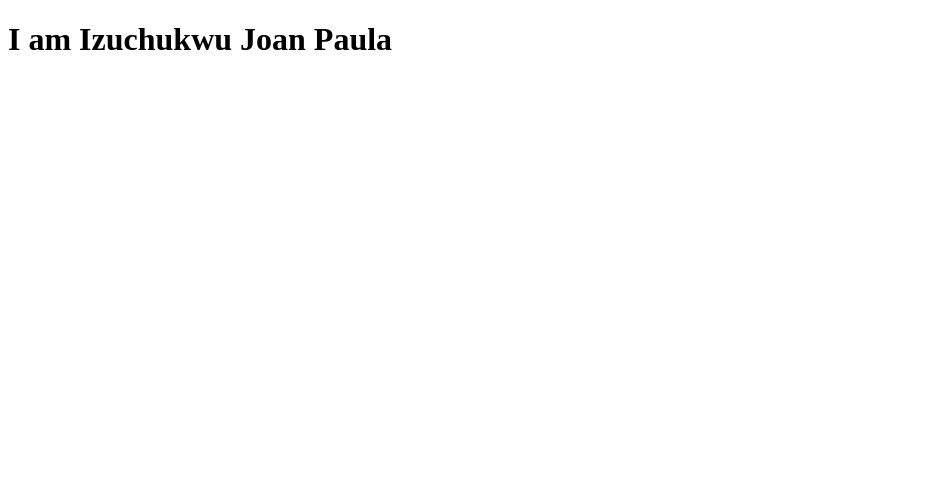
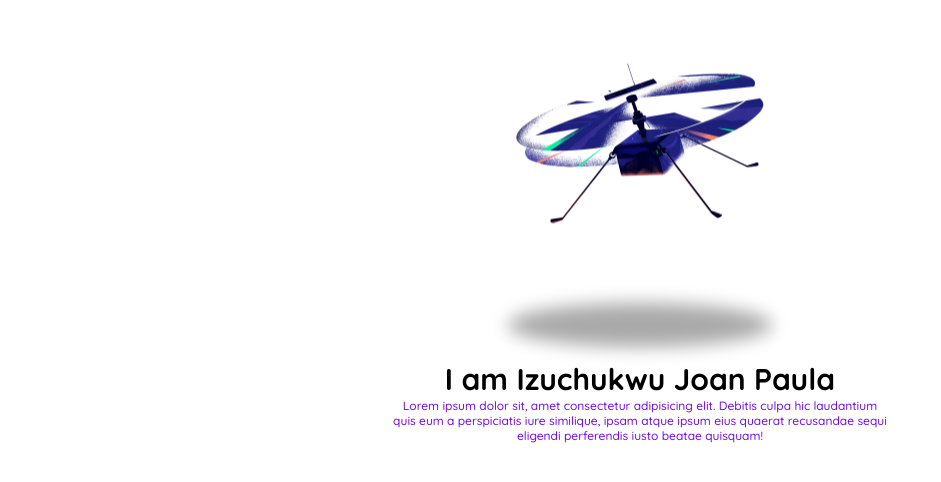
Before and after one commit to joanpaula/tut-portfolio, a plain HTML site: page index.html in a window 1280 px wide. Shown: the whole page, without its empty margins (0-941 px from the left). Drawn offline with Linux system fonts and the light colour scheme.

Commit message:
Web Initial Build

```diff
--- /dev/null
+++ b/app.css
@@ -0,0 +1,69 @@
+*{
+    margin: 0;
+    padding: 0;
+    box-sizing: border-box;
+    font-family: "quicksand";
+}
+.header{
+    text-align: center;
+    width: 500px;
+    margin: 10px auto;
+}
+.header h1{
+    font-size: 30px;
+}
+.header p{
+    font-size: 12px;
+    color: rgb(112, 14, 225);
+
+}
+.image{
+    height: 350px;
+    position: relative;
+}
+.image img{
+    width: 250px;
+    position: absolute;
+    top: 50%;
+    left: 50%;
+    transform: translate(-50%, -50%);
+    animation: float 3s infinite ease-in-out;
+}
+
+@keyframes float {
+    0% {
+        top: 10%;
+    }
+    50% {
+        top: 50%;
+    }
+    100% {
+        top: 10%;
+    }
+}
+
+.shadow {
+    animation: shade 3s infinite ease-in-out;
+    position: absolute;
+    left: 50%;
+    bottom: 0%;
+    transform: translate(-50%, 0) scale(0.5);
+    background-color: #000000ac;
+    width: 300px;
+    height: 50px;
+    border-radius: 100%;
+    filter: blur(10px) ;
+    opacity: 0.5;
+}
+
+@keyframes shade {
+    0% {
+        transform: translate(-50%, 0) scale(0.5);
+    }
+    50% {
+        transform: translate(-50%, 0);
+    }
+    100% {
+        transform: translate(-50%, 0) scale(0.5);
+    }
+}
--- a/index.html
+++ b/index.html
@@ -5,10 +5,24 @@
     <meta http-equiv="X-UA-Compatible" content="IE=edge">
     <meta name="viewport" content="width=device-width, initial-scale=1.0">
     <title>Izuchukwu Joan Paula | Portfolio</title>
+    <link rel="stylesheet" href="app.css">
 </head>
 <body>
+    <style>
+        @import url('https://fonts.googleapis.com/css2?family=Quicksand:wght@300;500;700&display=swap');
+    </style>
+    <div class="image">
+        <img src="./hero-drone.png" alt="ufo_img">
+        <div class="shadow">
+
+        </div>
+    </div>
     <div class="header">
         <h1>I am Izuchukwu Joan Paula</h1>
+        <p>Lorem ipsum dolor sit, amet consectetur adipisicing elit. Debitis culpa hic
+            laudantium quis eum a perspiciatis iure similique, ipsam atque ipsum eius
+            quaerat recusandae sequi eligendi perferendis iusto beatae quisquam!
+        </p>
     </div>
 </body>
 </html>
```
